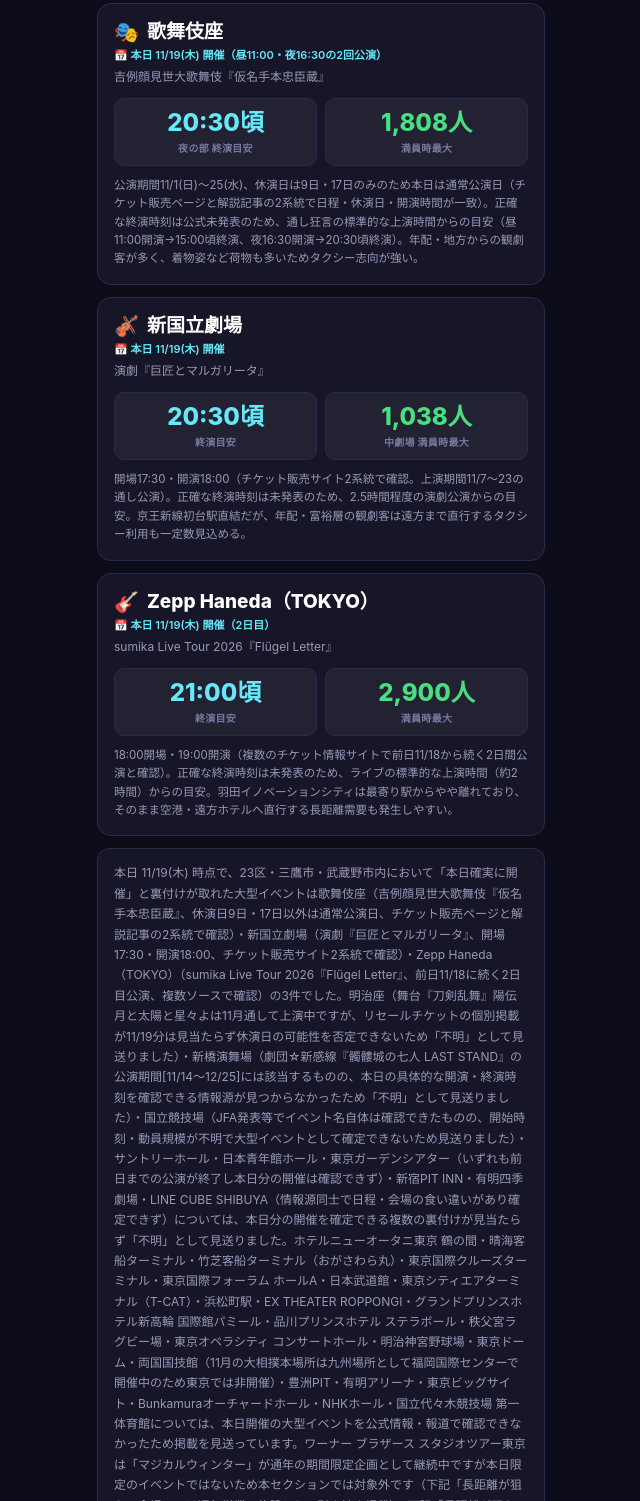
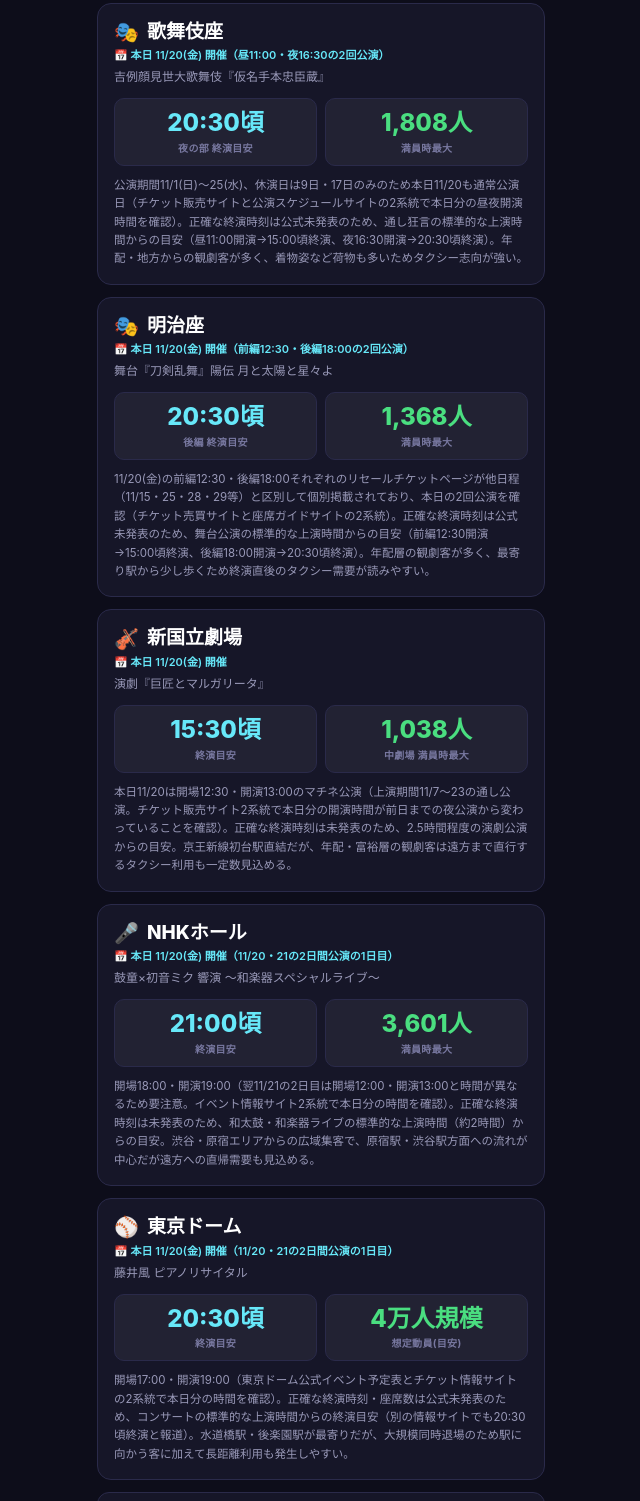
Before and after one commit to odioai001-eng/ichiban-haneda, a plain HTML site: page event_hub.html in a window 1280 px wide. Shown: the part 299-1800 px from the top of the page, without its empty margins (319-959 px from the left). Drawn offline with Linux system fonts and the light colour scheme.

Commit message:
自動更新: イベント終演ハブ (2026-11-20 05:45)
本日確実に開催と確認できた5件を掲載: 歌舞伎座・明治座・新国立劇場・
NHKホール・東京ドーム。前日分のsumika Live Tour(Zepp Haneda)は
公演終了のため削除。新橋演舞場・明治神宮野球場等は時刻/対戦が
確認できず不明として見送り。

Co-Authored-By: Claude Sonnet 5 <noreply@anthropic.com>
Claude-Session: https://claude.ai/code/session_013G6yXgJEmL6zeXpqtnvN7P

```diff
--- a/event_hub.html
+++ b/event_hub.html
@@ -67,46 +67,68 @@ function goBackSmart(){
 <div class="sub">23区・三鷹市・武蔵野市限定・終演直後の"乗車チャンス"を先読み</div>
 
 <div class="datebar">
-  📅 <b>本日 2026年11月19日（木）</b> 時点でWeb上に公開されている情報をもとに作成。23区・三鷹市・武蔵野市内で本日開催が判明している会場のみを掲載しています。開催有無・時間・規模は主催者都合で変更されることがあるため、出庫前に各会場の公式リンクで最終確認してください。
+  📅 <b>本日 2026年11月20日（金）</b> 時点でWeb上に公開されている情報をもとに作成。23区・三鷹市・武蔵野市内で本日開催が判明している会場のみを掲載しています。開催有無・時間・規模は主催者都合で変更されることがあるため、出庫前に各会場の公式リンクで最終確認してください。
 </div>
 
 <div class="cat">🎫 本日開催している会場</div>
 
 <a class="card" href="https://www.kabuki-za.co.jp/" target="_blank">
   <div class="venue-row"><span class="venue-icon">🎭</span><span class="venue-name">歌舞伎座</span></div>
-  <div class="daterange">📅 本日 11/19(木) 開催（昼11:00・夜16:30の2回公演）</div>
+  <div class="daterange">📅 本日 11/20(金) 開催（昼11:00・夜16:30の2回公演）</div>
   <div class="event-name">吉例顔見世大歌舞伎『仮名手本忠臣蔵』</div>
   <div class="stat-row">
     <div class="stat"><div class="stat-value time">20:30頃</div><div class="stat-label">夜の部 終演目安</div></div>
     <div class="stat"><div class="stat-value">1,808人</div><div class="stat-label">満員時最大</div></div>
   </div>
-  <div class="desc">公演期間11/1(日)〜25(水)、休演日は9日・17日のみのため本日は通常公演日（チケット販売ページと解説記事の2系統で日程・休演日・開演時間が一致）。正確な終演時刻は公式未発表のため、通し狂言の標準的な上演時間からの目安（昼11:00開演→15:00頃終演、夜16:30開演→20:30頃終演）。年配・地方からの観劇客が多く、着物姿など荷物も多いためタクシー志向が強い。</div>
+  <div class="desc">公演期間11/1(日)〜25(水)、休演日は9日・17日のみのため本日11/20も通常公演日（チケット販売サイトと公演スケジュールサイトの2系統で本日分の昼夜開演時間を確認）。正確な終演時刻は公式未発表のため、通し狂言の標準的な上演時間からの目安（昼11:00開演→15:00頃終演、夜16:30開演→20:30頃終演）。年配・地方からの観劇客が多く、着物姿など荷物も多いためタクシー志向が強い。</div>
+</a>
+
+<a class="card" href="https://www.meijiza.co.jp/" target="_blank">
+  <div class="venue-row"><span class="venue-icon">🎭</span><span class="venue-name">明治座</span></div>
+  <div class="daterange">📅 本日 11/20(金) 開催（前編12:30・後編18:00の2回公演）</div>
+  <div class="event-name">舞台『刀剣乱舞』陽伝 月と太陽と星々よ</div>
+  <div class="stat-row">
+    <div class="stat"><div class="stat-value time">20:30頃</div><div class="stat-label">後編 終演目安</div></div>
+    <div class="stat"><div class="stat-value">1,368人</div><div class="stat-label">満員時最大</div></div>
+  </div>
+  <div class="desc">11/20(金)の前編12:30・後編18:00それぞれのリセールチケットページが他日程（11/15・25・28・29等）と区別して個別掲載されており、本日の2回公演を確認（チケット売買サイトと座席ガイドサイトの2系統）。正確な終演時刻は公式未発表のため、舞台公演の標準的な上演時間からの目安（前編12:30開演→15:00頃終演、後編18:00開演→20:30頃終演）。年配層の観劇客が多く、最寄り駅から少し歩くため終演直後のタクシー需要が読みやすい。</div>
 </a>
 
 <a class="card" href="https://www.nntt.jac.go.jp/" target="_blank">
   <div class="venue-row"><span class="venue-icon">🎻</span><span class="venue-name">新国立劇場</span></div>
-  <div class="daterange">📅 本日 11/19(木) 開催</div>
+  <div class="daterange">📅 本日 11/20(金) 開催</div>
   <div class="event-name">演劇『巨匠とマルガリータ』</div>
   <div class="stat-row">
-    <div class="stat"><div class="stat-value time">20:30頃</div><div class="stat-label">終演目安</div></div>
+    <div class="stat"><div class="stat-value time">15:30頃</div><div class="stat-label">終演目安</div></div>
     <div class="stat"><div class="stat-value">1,038人</div><div class="stat-label">中劇場 満員時最大</div></div>
   </div>
-  <div class="desc">開場17:30・開演18:00（チケット販売サイト2系統で確認。上演期間11/7〜23の通し公演）。正確な終演時刻は未発表のため、2.5時間程度の演劇公演からの目安。京王新線初台駅直結だが、年配・富裕層の観劇客は遠方まで直行するタクシー利用も一定数見込める。</div>
+  <div class="desc">本日11/20は開場12:30・開演13:00のマチネ公演（上演期間11/7〜23の通し公演。チケット販売サイト2系統で本日分の開演時間が前日までの夜公演から変わっていることを確認）。正確な終演時刻は未発表のため、2.5時間程度の演劇公演からの目安。京王新線初台駅直結だが、年配・富裕層の観劇客は遠方まで直行するタクシー利用も一定数見込める。</div>
 </a>
 
-<a class="card" href="https://www.zepp.co.jp/hall/haneda/" target="_blank">
-  <div class="venue-row"><span class="venue-icon">🎸</span><span class="venue-name">Zepp Haneda（TOKYO）</span></div>
-  <div class="daterange">📅 本日 11/19(木) 開催（2日目）</div>
-  <div class="event-name">sumika Live Tour 2026『Flügel Letter』</div>
+<a class="card" href="https://www.nhk-fdn.or.jp/nhk_hall/" target="_blank">
+  <div class="venue-row"><span class="venue-icon">🎤</span><span class="venue-name">NHKホール</span></div>
+  <div class="daterange">📅 本日 11/20(金) 開催（11/20・21の2日間公演の1日目）</div>
+  <div class="event-name">鼓童×初音ミク 響演 ～和楽器スペシャルライブ～</div>
   <div class="stat-row">
     <div class="stat"><div class="stat-value time">21:00頃</div><div class="stat-label">終演目安</div></div>
-    <div class="stat"><div class="stat-value">2,900人</div><div class="stat-label">満員時最大</div></div>
+    <div class="stat"><div class="stat-value">3,601人</div><div class="stat-label">満員時最大</div></div>
   </div>
-  <div class="desc">18:00開場・19:00開演（複数のチケット情報サイトで前日11/18から続く2日間公演と確認）。正確な終演時刻は未発表のため、ライブの標準的な上演時間（約2時間）からの目安。羽田イノベーションシティは最寄り駅からやや離れており、そのまま空港・遠方ホテルへ直行する長距離需要も発生しやすい。</div>
+  <div class="desc">開場18:00・開演19:00（翌11/21の2日目は開場12:00・開演13:00と時間が異なるため要注意。イベント情報サイト2系統で本日分の時間を確認）。正確な終演時刻は未発表のため、和太鼓・和楽器ライブの標準的な上演時間（約2時間）からの目安。渋谷・原宿エリアからの広域集客で、原宿駅・渋谷駅方面への流れが中心だが遠方への直帰需要も見込める。</div>
+</a>
+
+<a class="card" href="https://baseball.yahoo.co.jp/npb/schedule/" target="_blank">
+  <div class="venue-row"><span class="venue-icon">⚾</span><span class="venue-name">東京ドーム</span></div>
+  <div class="daterange">📅 本日 11/20(金) 開催（11/20・21の2日間公演の1日目）</div>
+  <div class="event-name">藤井風 ピアノリサイタル</div>
+  <div class="stat-row">
+    <div class="stat"><div class="stat-value time">20:30頃</div><div class="stat-label">終演目安</div></div>
+    <div class="stat"><div class="stat-value">4万人規模</div><div class="stat-label">想定動員(目安)</div></div>
+  </div>
+  <div class="desc">開場17:00・開演19:00（東京ドーム公式イベント予定表とチケット情報サイトの2系統で本日分の時間を確認）。正確な終演時刻・座席数は公式未発表のため、コンサートの標準的な上演時間からの終演目安（別の情報サイトでも20:30頃終演と報道）。水道橋駅・後楽園駅が最寄りだが、大規模同時退場のため駅に向かう客に加えて長距離利用も発生しやすい。</div>
 </a>
 
 <div class="note" style="margin-top:0">
-  本日 11/19(木) 時点で、23区・三鷹市・武蔵野市内において「本日確実に開催」と裏付けが取れた大型イベントは歌舞伎座（吉例顔見世大歌舞伎『仮名手本忠臣蔵』、休演日9日・17日以外は通常公演日、チケット販売ページと解説記事の2系統で確認）・新国立劇場（演劇『巨匠とマルガリータ』、開場17:30・開演18:00、チケット販売サイト2系統で確認）・Zepp Haneda（TOKYO）（sumika Live Tour 2026『Flügel Letter』、前日11/18に続く2日目公演、複数ソースで確認）の3件でした。明治座（舞台『刀剣乱舞』陽伝 月と太陽と星々よは11月通して上演中ですが、リセールチケットの個別掲載が11/19分は見当たらず休演日の可能性を否定できないため「不明」として見送りました）・新橋演舞場（劇団☆新感線『髑髏城の七人 LAST STAND』の公演期間[11/14〜12/25]には該当するものの、本日の具体的な開演・終演時刻を確認できる情報源が見つからなかったため「不明」として見送りました）・国立競技場（JFA発表等でイベント名自体は確認できたものの、開始時刻・動員規模が不明で大型イベントとして確定できないため見送りました）・サントリーホール・日本青年館ホール・東京ガーデンシアター（いずれも前日までの公演が終了し本日分の開催は確認できず）・新宿PIT INN・有明四季劇場・LINE CUBE SHIBUYA（情報源同士で日程・会場の食い違いがあり確定できず）については、本日分の開催を確定できる複数の裏付けが見当たらず「不明」として見送りました。ホテルニューオータニ東京 鶴の間・晴海客船ターミナル・竹芝客船ターミナル（おがさわら丸）・東京国際クルーズターミナル・東京国際フォーラム ホールA・日本武道館・東京シティエアターミナル（T-CAT）・浜松町駅・EX THEATER ROPPONGI・グランドプリンスホテル新高輪 国際館パミール・品川プリンスホテル ステラボール・秩父宮ラグビー場・東京オペラシティ コンサートホール・明治神宮野球場・東京ドーム・両国国技館（11月の大相撲本場所は九州場所として福岡国際センターで開催中のため東京では非開催）・豊洲PIT・有明アリーナ・東京ビッグサイト・Bunkamuraオーチャードホール・NHKホール・国立代々木競技場 第一体育館については、本日開催の大型イベントを公式情報・報道で確認できなかったため掲載を見送っています。ワーナー ブラザース スタジオツアー東京は「マジカルウィンター」が通年の期間限定企画として継続中ですが本日限定のイベントではないため本セクションでは対象外です（下記「長距離が狙える会場」には通年営業の施設として引き続き掲載）。下記「長距離が狙える会場」の各公式リンクで直接ご確認ください。
+  本日 11/20(金) 時点で、23区・三鷹市・武蔵野市内において「本日確実に開催」と裏付けが取れた大型イベントは歌舞伎座（吉例顔見世大歌舞伎『仮名手本忠臣蔵』、休演日9日・17日以外は通常公演日、2系統で確認）・明治座（舞台『刀剣乱舞』陽伝 月と太陽と星々よ、本日分の前編12:30・後編18:00が個別リセールページで確認でき、前日「不明」から確定に変わりました）・新国立劇場（演劇『巨匠とマルガリータ』、本日は開場12:30・開演13:00のマチネに変更、2系統で確認）・NHKホール（鼓童×初音ミク 響演 ～和楽器スペシャルライブ～、本日開場18:00・開演19:00、翌日とは時間が異なる点に注意、2系統で確認）・東京ドーム（藤井風 ピアノリサイタル、本日開場17:00・開演19:00、11/20・21の2日間公演の1日目、公式予定表とチケット情報の2系統で確認）の5件でした。新橋演舞場（劇団☆新感線『髑髏城の七人 LAST STAND』の公演期間[11/14〜12/25]には該当するものの、本日の具体的な開演・終演時刻を示す情報源が食い違い確認できなかったため「不明」として見送りました）・明治神宮野球場（第57回明治神宮野球大会が11/19頃から開催中で本日も試合がある可能性が高いものの、本日分の対戦カード・時刻を示す一次情報が見つからず「不明」として見送りました）・Zepp Haneda（TOKYO）（前日11/19までのsumika Live Tour 2026は2日間公演で終了しており、本日分の新たな公演を示す確証が得られなかったため掲載を見送り、前日付けていた本日開催メモも削除しました）・新宿PIT INN・有明四季劇場・竹芝客船ターミナル（おがさわら丸、本日の出航有無を示す公式スケジュールが確認できず）については、本日分の開催を確定できる複数の裏付けが見当たらず「不明」として見送りました。東京国際フォーラム ホールA・ホテルニューオータニ東京 鶴の間・日本武道館・東京シティエアターミナル（T-CAT）・晴海客船ターミナル・浜松町駅・サントリーホール・EX THEATER ROPPONGI・グランドプリンスホテル新高輪 国際館パミール・品川プリンスホテル ステラボール・秩父宮ラグビー場・東京オペラシティ コンサートホール・国立競技場・両国国技館（11月の大相撲本場所は九州場所として福岡国際センターで開催中のため東京では非開催）・豊洲PIT・有明アリーナ・東京ガーデンシアター・東京ビッグサイト・東京国際クルーズターミナル・Bunkamuraオーチャードホール・国立代々木競技場 第一体育館・LINE CUBE SHIBUYA・日本青年館ホールについては、本日開催の大型イベントを確認できなかったため掲載を見送っています。ワーナー ブラザース スタジオツアー東京は「マジカルウィンター」が通年の期間限定企画として継続中ですが本日限定のイベントではないため本セクションでは対象外です（下記「長距離が狙える会場」には通年営業の施設として引き続き掲載）。下記「長距離が狙える会場」の各公式リンクで直接ご確認ください。
 </div>
 
 <div class="cat">🚕 長距離が狙える会場（35）</div>
@@ -162,6 +184,7 @@ function goBackSmart(){
 
 <a class="card" href="https://www.meijiza.co.jp/" target="_blank">
   <div class="venue-row"><span class="venue-icon">🎭</span><span class="venue-name">明治座</span></div>
+  <div class="today-note">🎫 本日開催: 舞台『刀剣乱舞』陽伝 月と太陽と星々よ（前編12:30・後編18:00、後編終演20:30頃）</div>
   <div class="event-name">日本橋浜町</div>
   <div class="stat-row"><div class="stat"><div class="stat-value">1,368人</div><div class="stat-label">満員時最大</div></div></div>
   <div class="tag cyan">伝統芸能・年配層</div>
@@ -292,6 +315,7 @@ function goBackSmart(){
 
 <a class="card" href="https://baseball.yahoo.co.jp/npb/schedule/" target="_blank">
   <div class="venue-row"><span class="venue-icon">⚾</span><span class="venue-name">東京ドーム</span></div>
+  <div class="today-note">🎫 本日開催: 藤井風 ピアノリサイタル（開場17:00・開演19:00、終演20:30頃）</div>
   <div class="stat-row"><div class="stat"><div class="stat-value">55,000人</div><div class="stat-label">満員時最大</div></div></div>
   <div class="tag green">深夜終演あり</div>
   <div class="desc">大型コンサートは22時前後の終演も多く、終電を逃した客の長距離利用が発生しやすい。巨人戦開催日はリンク先のYahoo!プロ野球でイニング経過をリアルタイム確認すると終了予測が立てやすい。</div>
@@ -357,7 +381,6 @@ function goBackSmart(){
 
 <a class="card" href="https://www.zepp.co.jp/hall/haneda/" target="_blank">
   <div class="venue-row"><span class="venue-icon">🎸</span><span class="venue-name">Zepp Haneda（TOKYO）</span></div>
-  <div class="today-note">🎫 本日開催: sumika Live Tour 2026『Flügel Letter』（開場18:00・開演19:00、終演21:00頃）</div>
   <div class="event-name">羽田イノベーションシティ</div>
   <div class="stat-row"><div class="stat"><div class="stat-value">2,900人</div><div class="stat-label">満員時最大</div></div></div>
   <div class="tag red">湾岸・空港隣接</div>
@@ -375,6 +398,7 @@ function goBackSmart(){
 
 <a class="card" href="https://www.nhk-fdn.or.jp/nhk_hall/" target="_blank">
   <div class="venue-row"><span class="venue-icon">🎤</span><span class="venue-name">NHKホール</span></div>
+  <div class="today-note">🎫 本日開催: 鼓童×初音ミク 響演 ～和楽器スペシャルライブ～（開場18:00・開演19:00、終演21:00頃）</div>
   <div class="stat-row"><div class="stat"><div class="stat-value">3,601人</div><div class="stat-label">満員時最大</div></div></div>
   <div class="tag cyan">広域集客</div>
   <div class="desc">収録・大型公演は客層が広域から集まりやすい。</div>
@@ -389,7 +413,7 @@ function goBackSmart(){
 
 <a class="card" href="https://www.nntt.jac.go.jp/" target="_blank">
   <div class="venue-row"><span class="venue-icon">🎻</span><span class="venue-name">新国立劇場</span></div>
-  <div class="today-note">🎫 本日開催: 演劇『巨匠とマルガリータ』（開場17:30・開演18:00、終演20:30頃）</div>
+  <div class="today-note">🎫 本日開催: 演劇『巨匠とマルガリータ』（開場12:30・開演13:00、終演15:30頃）</div>
   <div class="event-name">初台</div>
   <div class="stat-row"><div class="stat"><div class="stat-value">1,814人</div><div class="stat-label">オペラパレス最大</div></div></div>
   <div class="tag cyan">オペラ・年配層</div>
```
